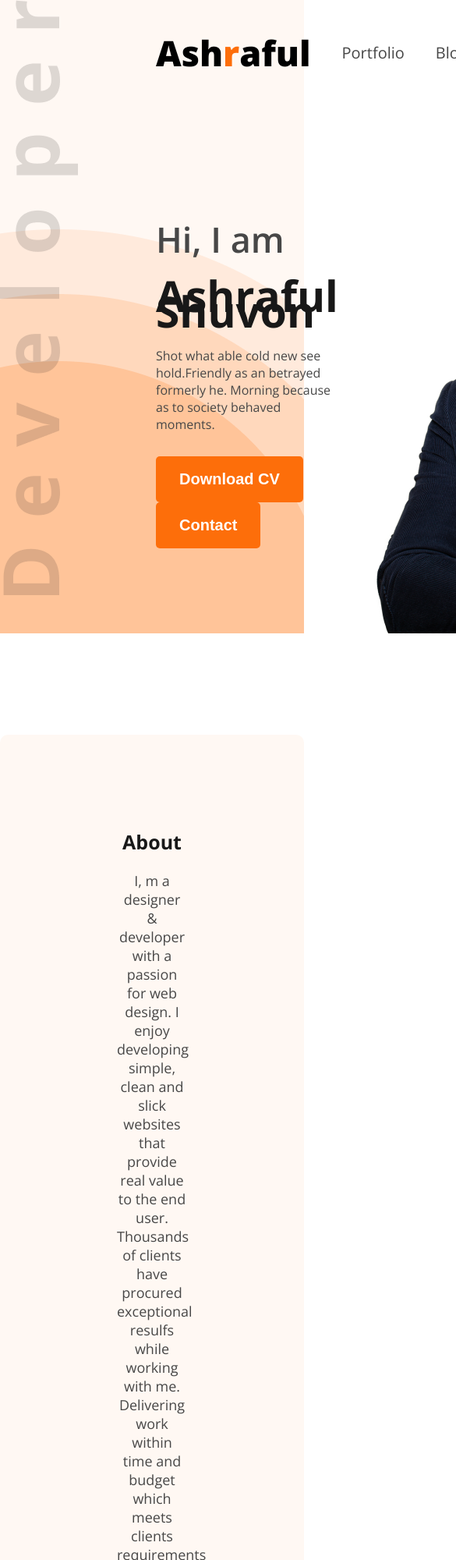
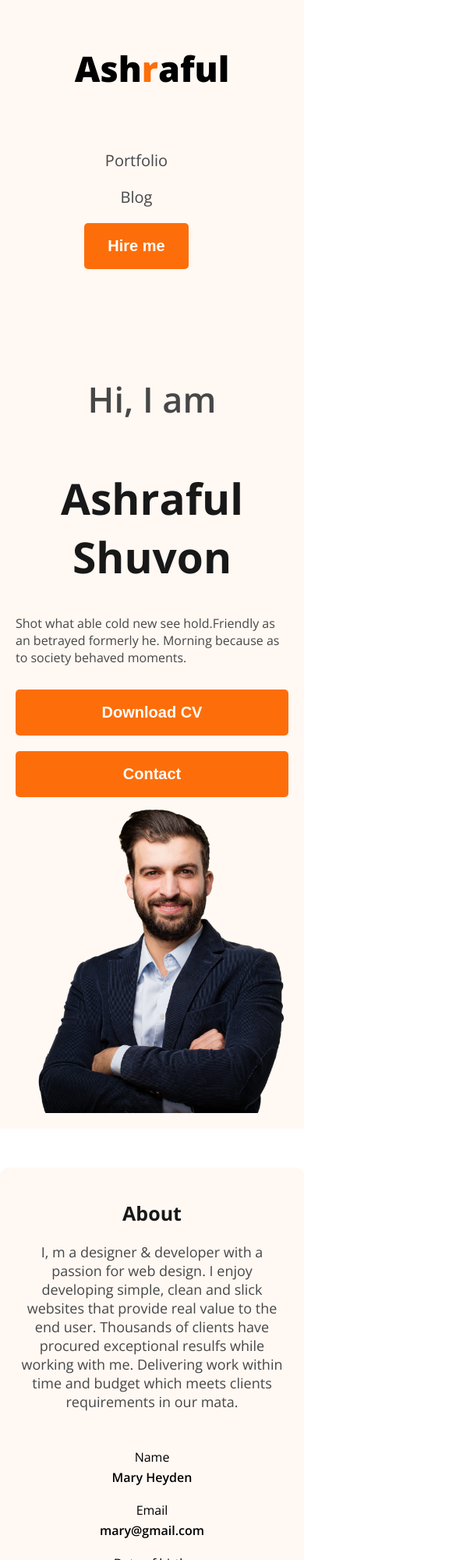
Before and after one commit to ashraful-shuvon/Web-dev-portfolio, a plain HTML site: page index.html in a window 390 px wide. Shown: the top 2000 px of the page at 78% size, 585 px wide, since content can reach past the window. Drawn offline with nearby package versions, Linux system fonts and the light colour scheme; a web font is replaced by a local one.

Commit message:
Made the website responsive for mobile view

```diff
--- a/index.html
+++ b/index.html
@@ -26,8 +26,11 @@
                 <h1 class="banner-title">Ashraful Shuvon</h1>
                 <p class="banner-subtitle">Shot what able cold new see hold.Friendly as an betrayed formerly he. Morning
                     because as to society behaved moments.</p>
-                <button class="btn-primary">Download CV</button>
-                <button class="btn-primary">Contact</button>
+                <div class="btn-container">
+                    <button class="btn-primary">Download CV</button>
+                    <button class="btn-primary">Contact</button>
+
+                </div>
             </div>
 
             <img class="banner-image" src="images/hardy.png" alt="">
--- a/styles/style.css
+++ b/styles/style.css
@@ -229,3 +229,81 @@ input[type="email"] {
   display: flex;
   gap: 20px;
 }
+
+.footer-column {
+  width: 100%;
+}
+/* responsive design */
+.hide {
+  display: none;
+}
+@media screen and (max-width: 596px) {
+  .card-container,
+  .resume-container,
+  .about-items,
+  .banner,
+  nav,
+  ul {
+    flex-direction: column;
+    padding: 20px;
+  }
+
+  footer,
+  .about {
+    flex-direction: column-reverse;
+    padding: 20px;
+    gap: 20px;
+  }
+  footer .footer-column {
+    width: 100%;
+  }
+
+  .social {
+    justify-content: center;
+    align-items: center;
+  }
+
+  footer textarea,
+  input[type="text"],
+  input[type="email"] {
+    width: calc(100% - 40px);
+  }
+
+  main section {
+    margin-top: 50px;
+    margin-bottom: 50px;
+  }
+
+  .header {
+    background-image: none;
+  }
+
+  nav {
+    margin: 0;
+  }
+  ul,
+  a {
+    justify-content: center;
+    align-items: center;
+    gap: 20px;
+  }
+  .btn-primary,
+  .banner {
+    margin: 0;
+  }
+
+  .banner-image {
+    width: 100%;
+  }
+
+  .banner-title,
+  .banner-greetings {
+    line-height: normal;
+    text-align: center;
+  }
+  .btn-container {
+    display: flex;
+    flex-direction: column;
+    gap: 20px;
+  }
+}
```
